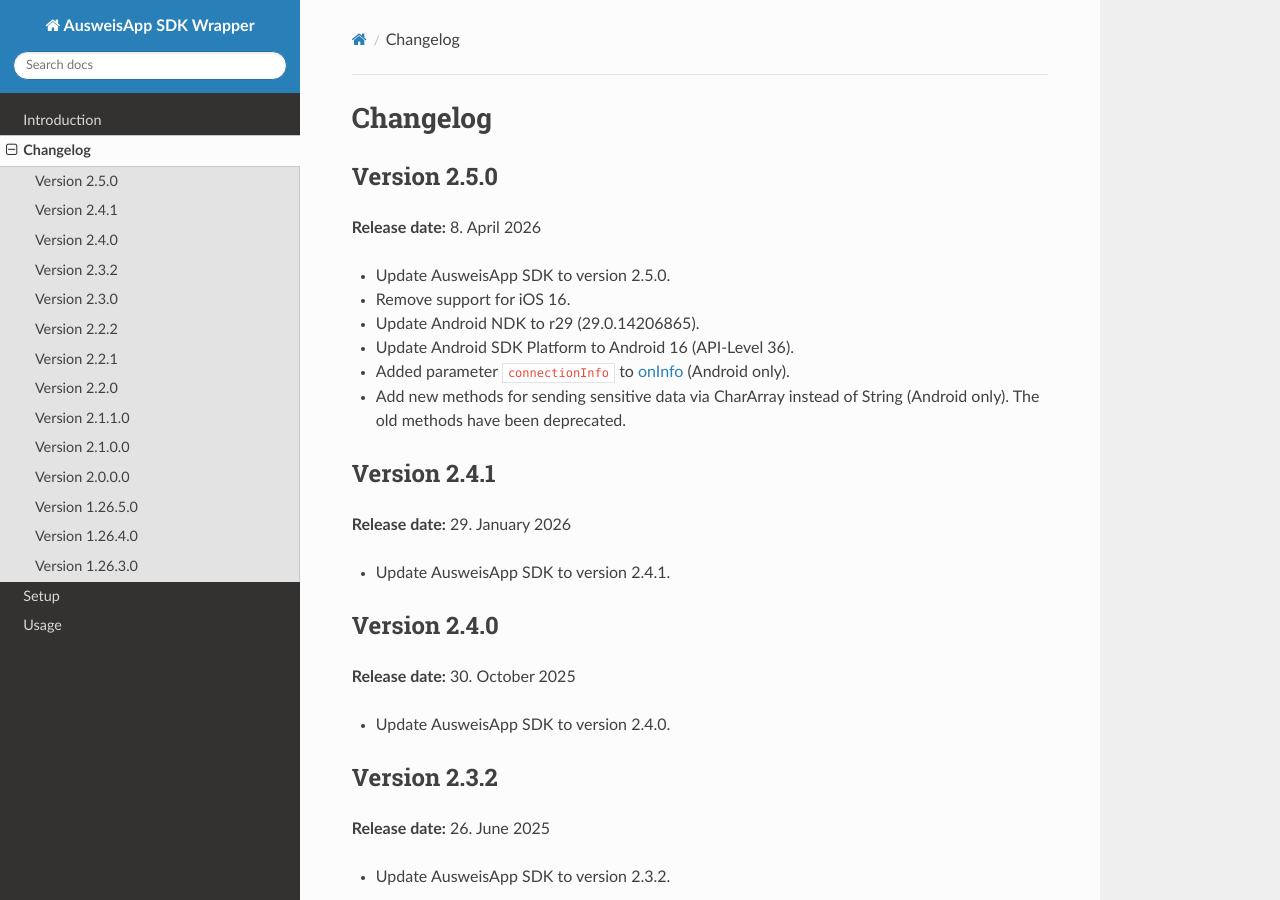
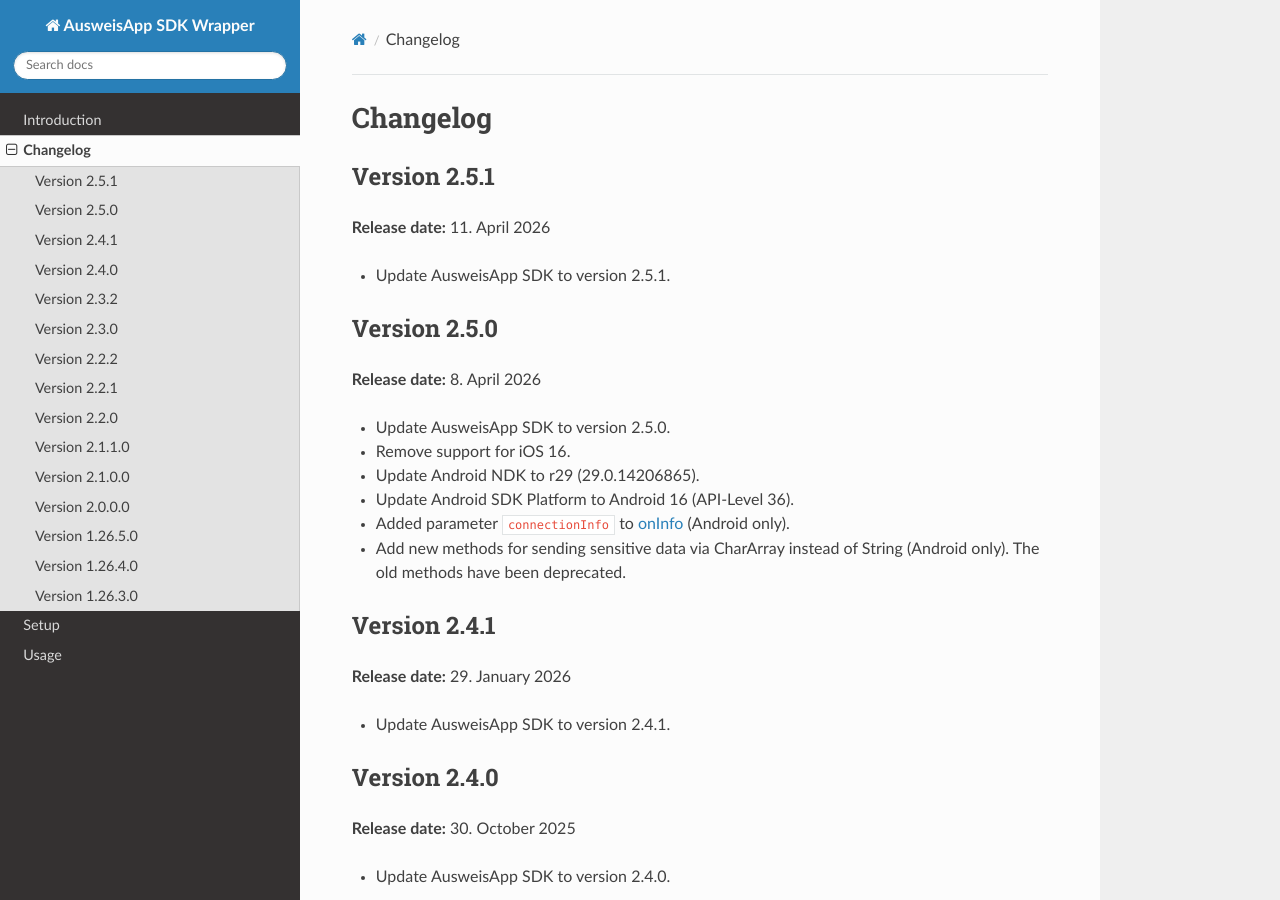
Before and after one commit to Governikus/AusweisApp-SDK-Wrapper, a Sphinx documentation site: the page built from docs/changelog.rst, in a window 1280 px wide and 900 px high. Built offline with Sphinx 7.4.7 and the Read the Docs theme 3.1.0, drawn with Linux system fonts in a browser that asks for light colours.

Commit message:
Add revision: v2.5.1

```diff
--- a/docs/changelog.rst
+++ b/docs/changelog.rst
@@ -1,5 +1,13 @@
 Changelog
 =========
+
+Version 2.5.1
+^^^^^^^^^^^^^
+
+**Release date:** 11. April 2026
+
+- Update AusweisApp SDK to version 2.5.1.
+
 
 Version 2.5.0
 ^^^^^^^^^^^^^
--- a/docs/conf.py
+++ b/docs/conf.py
@@ -7,7 +7,7 @@
 
 # -- General configuration ------------------------------------------------
 
-AA2_SDKWRAPPER_VERSION = '2.5.0'
+AA2_SDKWRAPPER_VERSION = '2.5.1'
 
 # If your documentation needs a minimal Sphinx version, state it here.
 needs_sphinx = '1.3'
--- a/docs/setup-android.rst
+++ b/docs/setup-android.rst
@@ -22,7 +22,7 @@
 
   .. code-block:: groovy
 
-    implementation 'com.governikus.ausweisapp:sdkwrapper:2.5.0'
+    implementation 'com.governikus.ausweisapp:sdkwrapper:2.5.1'
 
 Initialization of the Android Application
 -----------------------------------------
```
Also changed, not shown: 6 other files.
